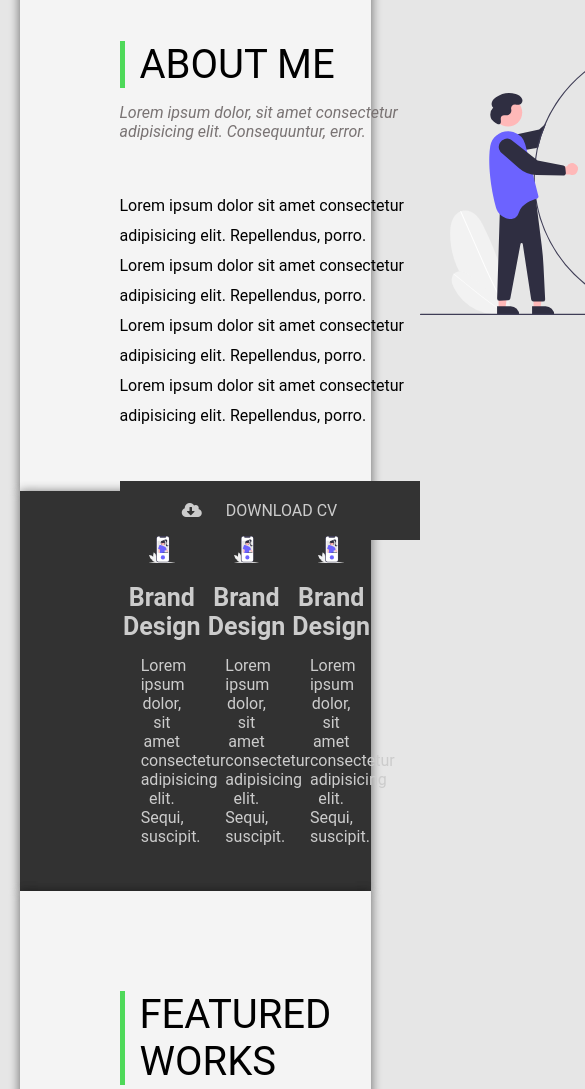
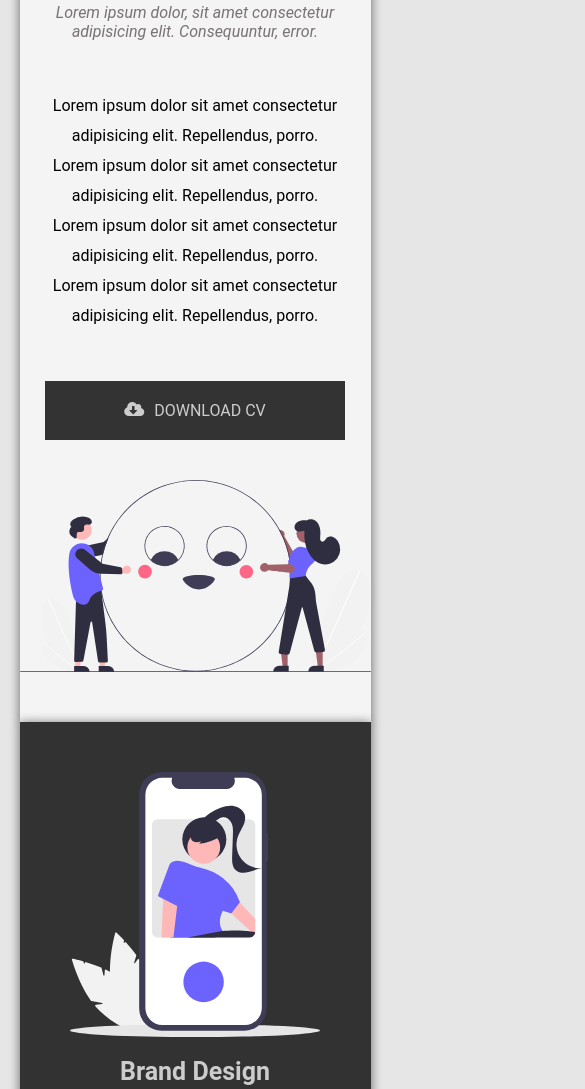
Before and after one commit to juanc159/portfolio_lucas, a plain HTML site: page index.html in a window 390 px wide. Shown: the part 659-1748 px from the top of the page, 585 px wide, since content can reach past the window. Drawn offline with Linux system fonts and the light colour scheme.

Commit message:
cambios para tabla y telefonos

```diff
--- a/index.html
+++ b/index.html
@@ -47,8 +47,8 @@
                 <p>Lorem ipsum dolor sit amet consectetur adipisicing elit. Repellendus, porro.</p>
             </div>
             <div class="section_btn">
-                <i class="fas fa-cloud-download-alt"></i>
-                <a href="" class="section_btn">DOWNLOAD CV</a>
+
+                <a href="" class="section_btn"><i class="fas fa-cloud-download-alt"></i> DOWNLOAD CV</a>
             </div>
         </div>
         <div class="side_right">
--- a/style.css
+++ b/style.css
@@ -105,10 +105,8 @@ section{
 }
 
 .about{
-    height: 600px;
     display: flex;
     justify-content: space-between;
-
 }
 
 .section_title{
@@ -133,7 +131,7 @@ section{
     margin-bottom: 50px;
 }
 
-.section_btn{
+.section_btn a{
     text-align: center;
     color: #ccc;
     background: #333;
@@ -141,9 +139,12 @@ section{
     text-decoration: none;
     width: 300px;
 }
+.section_btn i{
+    margin-right: 10px;
+}
 
 .side_right img{
-    width: 500px;
+    height: 100%;
 }
 
 img{
@@ -171,14 +172,13 @@ img{
     display: flex;
     flex-direction: column;
     align-items: center;
-    padding: 50px 0px;
     width: 500px;
 
 }
 
 .card img{
     display: block;
-    width: 30%;
+    width: 50%;
     margin-bottom: 20px;
 }
 
@@ -188,9 +188,48 @@ img{
 }
 
 .card_text{
-    width: 50%;
+    width: 90%;
 }
 
 .featured{
     padding: 100px;
 }
+
+@media screen and (max-width:1200px){
+    .about{
+        flex-direction: column;
+        justify-content: center;
+        align-items: center;
+    }
+
+    .section_title, .section_subTitle, .section_info, .section_btn{
+        text-align: center;
+    }
+
+    .section_btn{
+        display: flex;
+        justify-content: center;
+        margin-bottom: 20px;
+    }
+
+}
+
+
+@media screen and (max-width:992px){
+    .cards{
+        flex-direction: column;
+        align-items: center;
+    }
+
+    .especialidad{
+        height: auto;
+    }
+
+    .card_text{
+        margin-bottom: 50px;
+    }
+    section{
+        padding: 50px 0px;
+    }
+
+}
```
